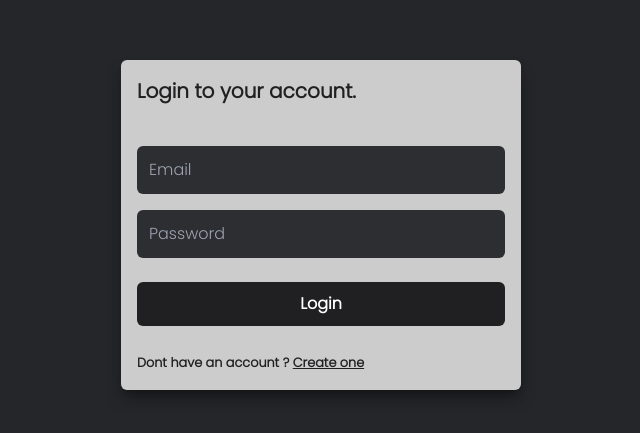
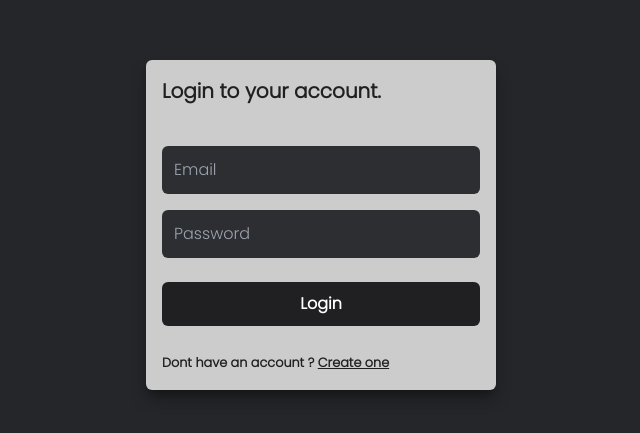
Before and after one commit to Benrobo/qualet-app, a React (Create React App) app: page /login in a window 1280 px wide. Shown: the part 175-608 px from the top of the page, without its empty margins (319-959 px from the left). Built offline with nearby package versions, Linux system fonts and the light colour scheme; what notyf would draw is missing.

Commit message:
updated major changes

```diff
--- a/src/pages/auth.js
+++ b/src/pages/auth.js
@@ -143,7 +143,7 @@ function LoginForm({ toggleActiveForm, AuthenticateUser, loading }) {
   };
 
   return (
-    <div className="w-[400px] h-auto bg-white-200 mx-auto shadow-lg rounded-md shadow-dark-400 p-4  ">
+    <div className="w-[350px] h-auto bg-white-200 mx-auto shadow-lg rounded-md shadow-dark-400 p-4  ">
       <div id="head" className="w-full h-auto">
         <p className="text-dark-100 text-[20px] font-extrabold ">
           Login to your account.
@@ -204,7 +204,7 @@ function SignupForm({ toggleActiveForm, AuthenticateUser, loading }) {
   };
 
   return (
-    <div className="w-[400px] h-auto bg-white-200 mx-auto shadow-lg rounded-md shadow-dark-400 p-4  ">
+    <div className="w-[350px] h-auto bg-white-200 mx-auto shadow-lg rounded-md shadow-dark-400 p-4  ">
       <div id="head" className="w-full h-auto">
         <p className="text-dark-100 text-[20px] font-extrabold ">
           Register an account.
```
